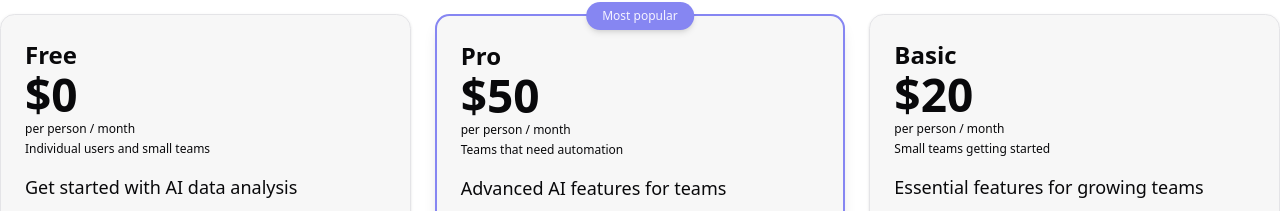
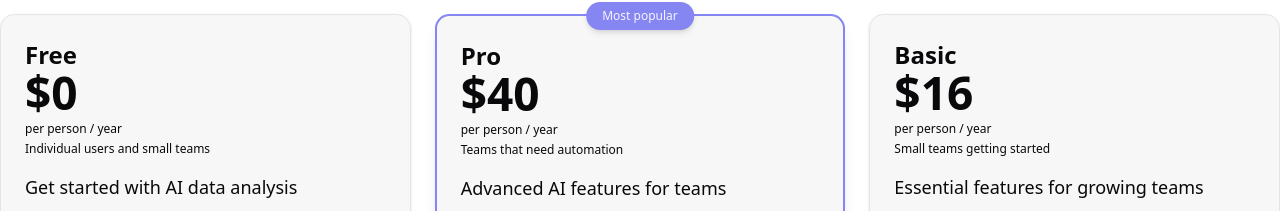
Before and after one commit to datapadofficial/landing-page, a Next.js app: page / in a window 1280 px wide. Shown: the part 9480-9691 px from the top of the page. Built offline with nearby package versions, Linux system fonts and the light colour scheme; no server answers; a web font is replaced by a local one.

Commit message:
fixed pricing

```diff
--- a/src/components/pricing-section.tsx
+++ b/src/components/pricing-section.tsx
@@ -217,7 +217,7 @@ const PricingSection = ({
               <PlanCard
                 key={index}
                 plan={plan}
-                monthly={checked}
+                monthly={!checked}
                 className={
                   index === PLANS.length - 1 ? "lg:col-span-6" : "lg:col-span-2"
                 }
```
